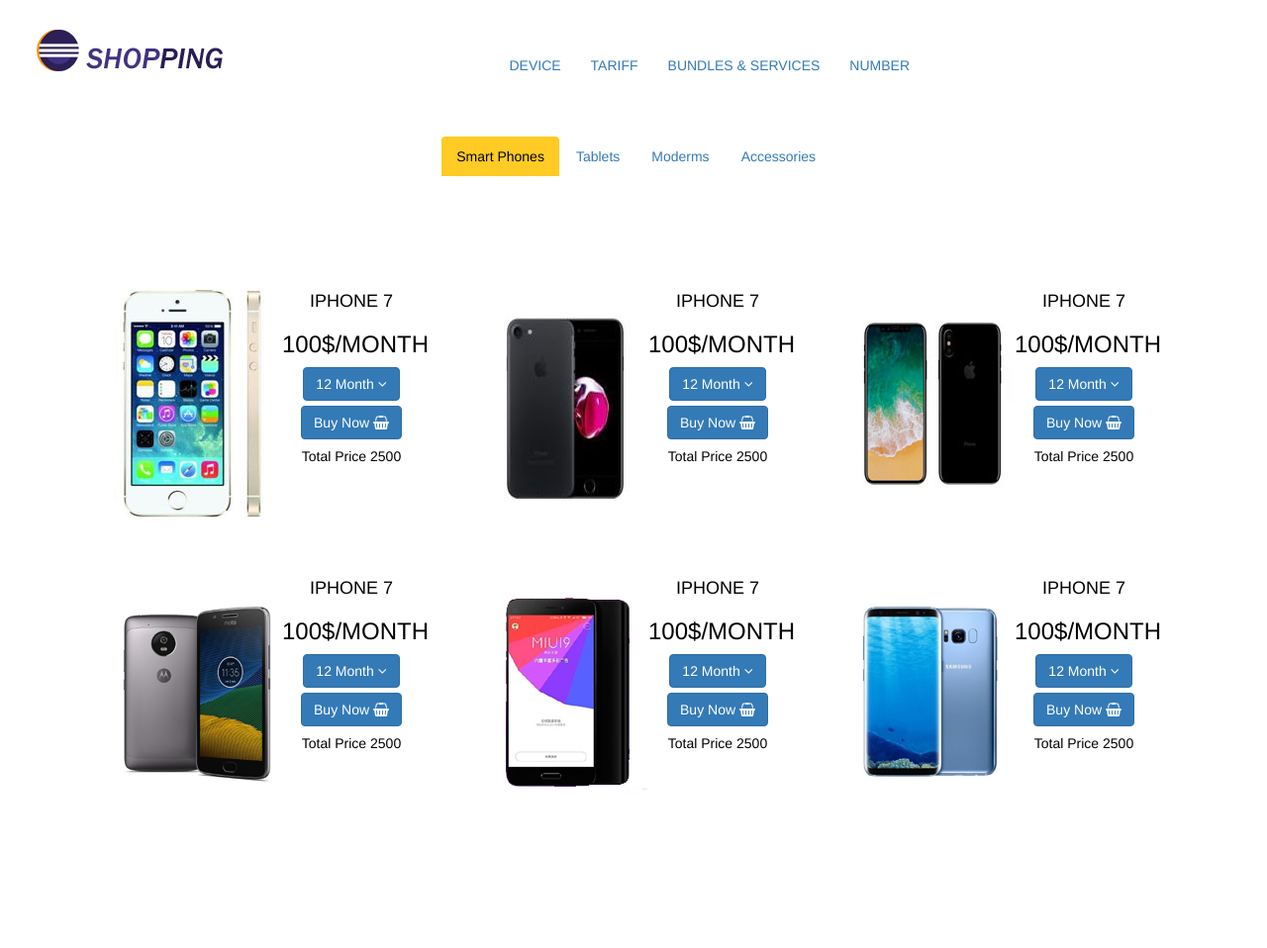
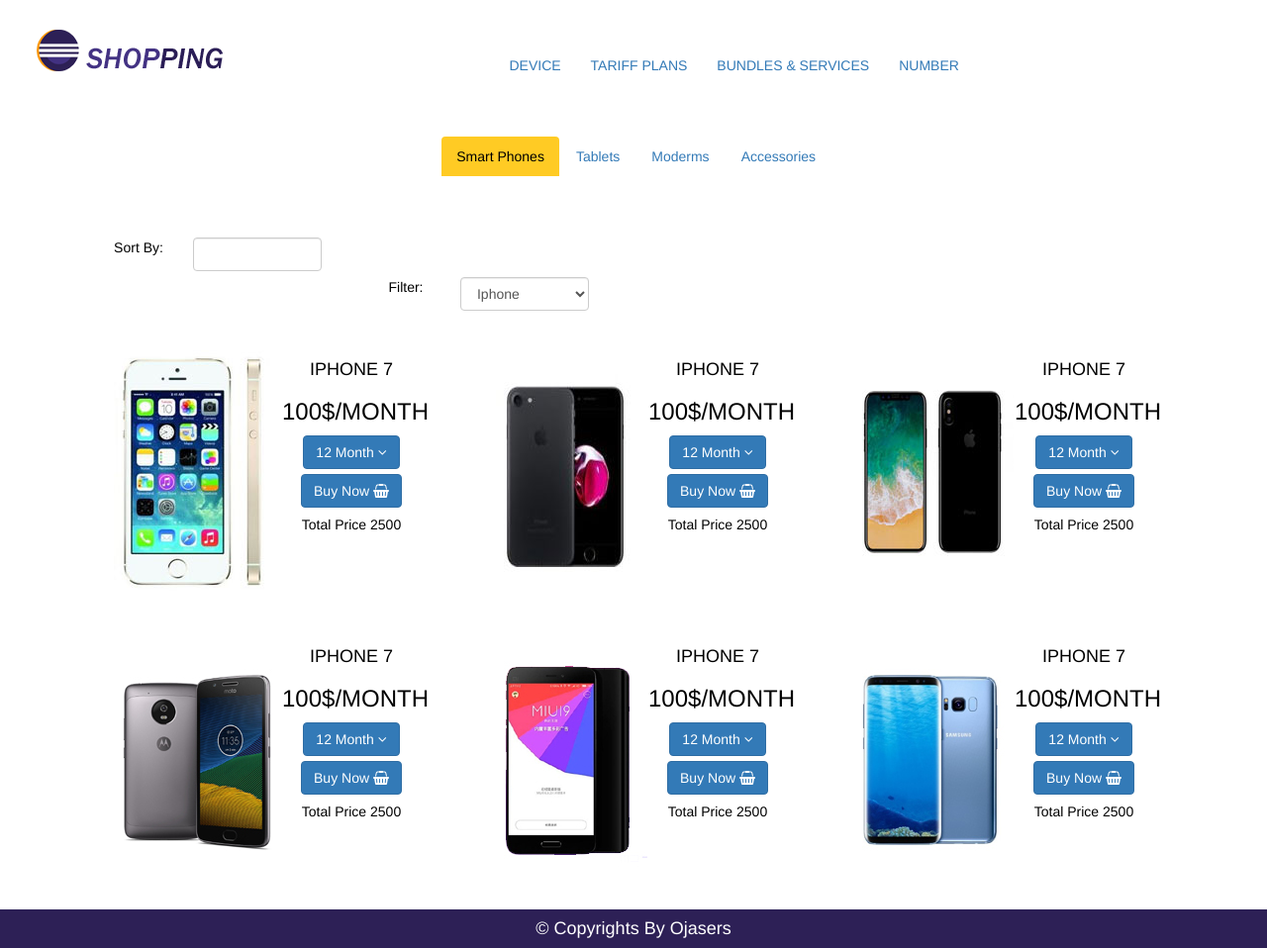
Before and after one commit to dawalasatish/sample-project, a website: page index.html in a window 1280 px wide. Shown: the whole page at 99% size. Before the commit the page ends 830 px from the top, so only its background shows below. Drawn offline with nearby package versions, Linux system fonts and the light colour scheme.

Commit message:
added media queries using bootstrap and mobile and dektop devices

```diff
--- a/index.html
+++ b/index.html
@@ -7,7 +7,6 @@
   <meta name="viewport" content="width=device-width, initial-scale=1">
   <link rel="stylesheet" href="https://maxcdn.bootstrapcdn.com/bootstrap/3.3.7/css/bootstrap.min.css">
   <link rel="stylesheet" href="https://cdnjs.cloudflare.com/ajax/libs/font-awesome/4.7.0/css/font-awesome.min.css">
-
 	<link rel="stylesheet" href="style.css">
 </head>
 <body>
@@ -26,7 +25,7 @@
      <div class="collapse navbar-collapse" id="myNavbar">
     <ul class="nav navbar-nav nav-left">
       <li class="active"><a href="#">DEVICE</a></li>
-      <li><a href="#">TARIFF</a></li>
+      <li><a href="#">TARIFF PLANS</a></li>
       <li><a href="#">BUNDLES & SERVICES</a></li>
       <li><a href="#">NUMBER</a></li>
     </ul>
@@ -65,7 +64,13 @@
       </div>
   </div>
 
-
+<div class="container-fluid footer" >
+  <div class="container">
+    <div class="row">
+      <h4 class="text-center">&copy; Copyrights By Ojasers</h4>
+    </div>
+  </div>
+</div>
   <script src="https://ajax.googleapis.com/ajax/libs/jquery/3.2.1/jquery.min.js"></script>
   <script src="https://maxcdn.bootstrapcdn.com/bootstrap/3.3.7/js/bootstrap.min.js"></script>
   <script src="https://cdnjs.cloudflare.com/ajax/libs/angular.js/1.5.7/angular.min.js"></script>
--- a/script.js
+++ b/script.js
@@ -2,5 +2,9 @@
 app.controller('myCtrl', ['$scope', function($scope){
 
 	$scope.firstname = "satish kumar";
+	$scope.tablets = ["Ipad","Samsung","Dell","Asus","Lenovo"];
+	$scope.smarts = ["Iphone","Samsung","Redmi","Moto","Lenovo"];
+	$scope.tablet = $scope.tablets[0];
+	$scope.smart = $scope.smarts[0];
 
 }])
--- a/smartphones.html
+++ b/smartphones.html
@@ -1,4 +1,13 @@
-  <div class="col-md-4">
+  <div class="row">
+    <div class="col-md-6 col-sm-12 col-xs-12">
+      <div class="col-md-6"><div class="col-md-4 col-sm-6 col-xs-6">Sort By: </div><div class="col-md-8  col-sm-6 col-xs-6"><input type="text" class="form-control" ng-model="formFilter"></div></div>
+      <div class="col-md-6 m-t-40">
+        <div class="col-md-4 col-sm-6 col-xs-6">Filter: </div><div class="col-md-8 col-sm-6 col-xs-6"> <select class="form-control" ng-model="smart" ng-options="o as o for o in smarts"></select></div>
+    </div>
+    </div>
+  </div>
+<br><br>
+  <div class="col-md-4 col-sm-6 col-xs-12">
             <div class="col-md-6">
               <img src="images/iphone.jpg" alt=" " />
             </div>
@@ -10,7 +19,7 @@
               <h5 class="m-t-10">Total Price 2500</h5>
             </div>
           </div>
-          <div class="col-md-4">
+          <div class="col-md-4 col-sm-6 col-xs-12">
             <div class="col-md-6">
               <img src="images/iphone-black.jpg" alt=" " />
             </div>
@@ -22,7 +31,7 @@
               <h5 class="m-t-10">Total Price 2500</h5>
             </div>
           </div>
-          <div class="col-md-4">
+          <div class="col-md-4 col-sm-6 col-xs-12">
             <div class="col-md-6">
               <img src="images/iphone8.jpg" alt=" " />
             </div>
@@ -35,7 +44,7 @@
             </div>
           </div>
           <div class="clearfix"></div>
-          <div class="col-md-4 m-t-40">
+          <div class="col-md-4 col-sm-6 col-xs-12 m-t-40">
             <div class="col-md-6">
               <img src="images/moto5.jpg" alt=" " />
             </div>
@@ -47,7 +56,7 @@
               <h5 class="m-t-10">Total Price 2500</h5>
             </div>
           </div>
-          <div class="col-md-4 m-t-40">
+          <div class="col-md-4 col-sm-6 col-xs-12 m-t-40">
             <div class="col-md-6">
               <img src="images/mi9.jpg" alt=" " />
             </div>
@@ -59,7 +68,7 @@
               <h5 class="m-t-10">Total Price 2500</h5>
             </div>
           </div>
-          <div class="col-md-4 m-t-40">
+          <div class="col-md-4 col-sm-6 col-xs-12 m-t-40">
             <div class="col-md-6">
               <img src="images/s8.jpg" alt=" " />
             </div>
--- a/style.css
+++ b/style.css
@@ -31,7 +31,7 @@
   color : black;
   background-color: transparent;
   padding : 5px 15px;
-  margin-top: 9%;
+  margin-top: 5%;
 }
 .nav-pills-text{
 	    margin-top: 2%;
@@ -43,6 +43,11 @@
 .border-box{
 	border: 1px solid brown;
     padding: 10px;
+}
+.footer{
+	background-color: #2D2056;
+	color:  #fff;
+	margin-top: 20px;
 }
 
 
--- a/tablets.html
+++ b/tablets.html
@@ -1,9 +1,20 @@
+   <div class="row">
+    <div class="col-md-6 col-sm-12 col-xs-12">
+      <div class="col-md-6"><div class="col-md-4">Sort By: </div><div class="col-md-8"><input type="text" class="form-control" ng-model="formFilter"></div></div>
+      <div class="col-md-6">
+        <div class="col-md-4">Filter: </div><div class="col-md-8"> <select class="form-control" ng-model="tablet" ng-options="o as o for o in tablets"></select></div>
+    </div>
+    </div>
+  </div>
+<br><br>
   <div class="col-md-4 col-sm-6 col-xs-12">
             <div class="col-md-12 border-box">
               <img src="images/lenovo.jpg" alt=" " />
               <h4>IPHONE 7</h4>
               <h3>100$/MONTH</h3>
               <button type="button" class="btn btn-primary">12 Month <i class="fa fa-angle-down" aria-hidden="true"></i></button>
+              <button type="button" class="btn btn-primary">Buy Now <i class="fa fa-shopping-basket" aria-hidden="true"></i></button>
+              <h5 class="m-t-10">Total Price 2500</h5>
             </div>
           </div>
           <div class="col-md-4 col-sm-6 col-xs-12">
@@ -12,6 +23,8 @@
               <h4>IPHONE 7</h4>
               <h3>100$/MONTH</h3>
               <button type="button" class="btn btn-primary">12 Month <i class="fa fa-angle-down" aria-hidden="true"></i></button>
+              <button type="button" class="btn btn-primary">Buy Now <i class="fa fa-shopping-basket" aria-hidden="true"></i></button>
+              <h5 class="m-t-10">Total Price 2500</h5>
             </div>
           </div>
           <div class="col-md-4 col-sm-6 col-xs-12">
@@ -20,6 +33,8 @@
               <h4>IPHONE 7</h4>
               <h3>100$/MONTH</h3>
               <button type="button" class="btn btn-primary">12 Month <i class="fa fa-angle-down" aria-hidden="true"></i></button>
+              <button type="button" class="btn btn-primary">Buy Now <i class="fa fa-shopping-basket" aria-hidden="true"></i></button>
+              <h5 class="m-t-10">Total Price 2500</h5>
             </div>
           </div>
           <div class="clearfix"></div>
@@ -30,8 +45,8 @@
               <h4>IPHONE 7</h4>
               <h3>100$/MONTH</h3>
               <button type="button" class="btn btn-primary">12 Month <i class="fa fa-angle-down" aria-hidden="true"></i></button>
-              <button type="button" class="btn btn-primary">12 Month <i class="fa fa-angle-down" aria-hidden="true"></i></button>
-
+              <button type="button" class="btn btn-primary">Buy Now <i class="fa fa-shopping-basket" aria-hidden="true"></i></button>
+              <h5 class="m-t-10">Total Price 2500</h5>
             </div>
           </div>
           <div class="col-md-4 col-sm-6 col-xs-12">
@@ -40,6 +55,8 @@
               <h4>IPHONE 7</h4>
               <h3>100$/MONTH</h3>
               <button type="button" class="btn btn-primary">12 Month <i class="fa fa-angle-down" aria-hidden="true"></i></button>
+              <button type="button" class="btn btn-primary">Buy Now <i class="fa fa-shopping-basket" aria-hidden="true"></i></button>
+              <h5 class="m-t-10">Total Price 2500</h5>
             </div>
           </div>
           <div class="col-md-4 col-sm-6 col-xs-12">
@@ -48,5 +65,7 @@
               <h4>IPHONE 7</h4>
               <h3>100$/MONTH</h3>
               <button type="button" class="btn btn-primary">12 Month <i class="fa fa-angle-down" aria-hidden="true"></i></button>
+              <button type="button" class="btn btn-primary">Buy Now <i class="fa fa-shopping-basket" aria-hidden="true"></i></button>
+              <h5 class="m-t-10">Total Price 2500</h5>
             </div>
           </div>
```
